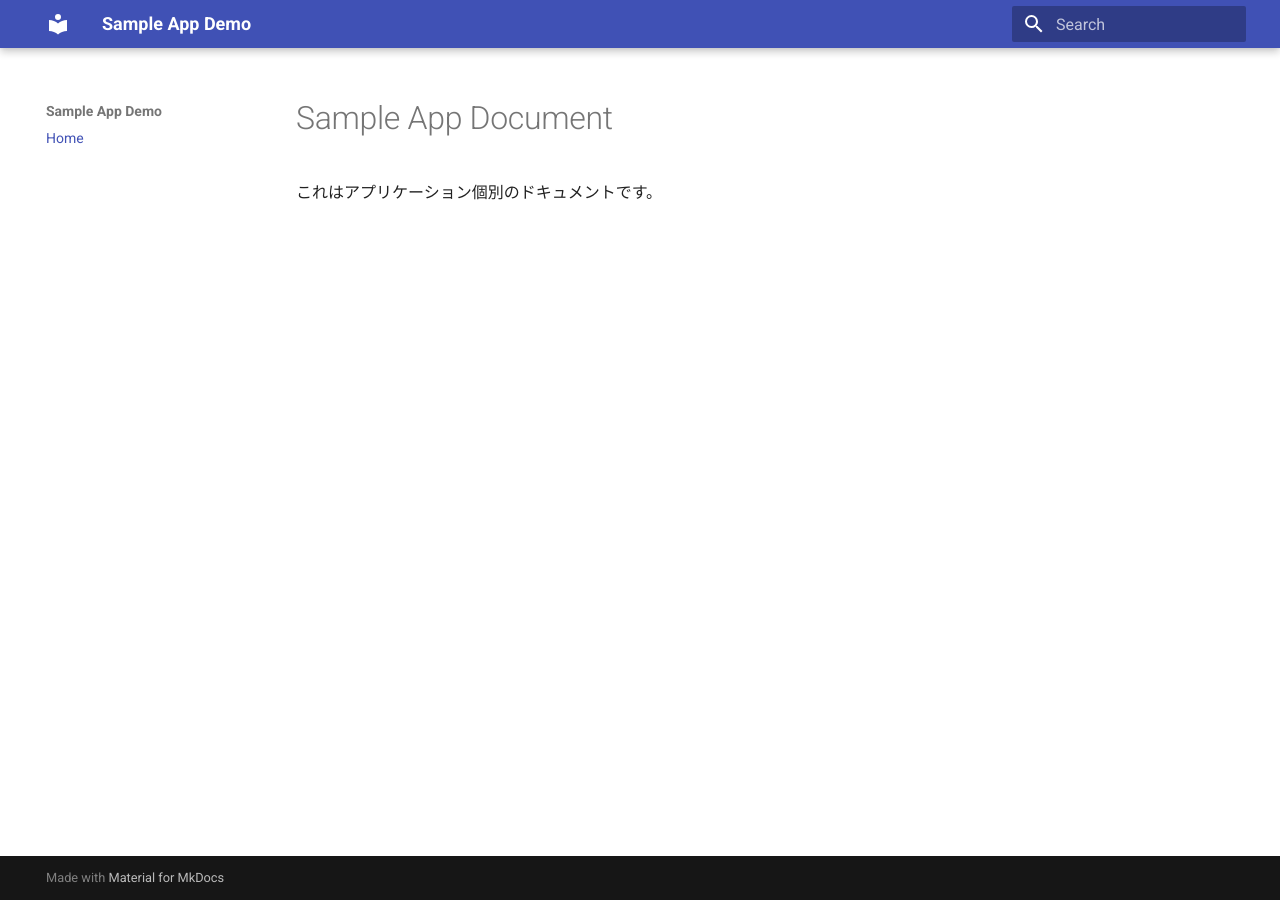
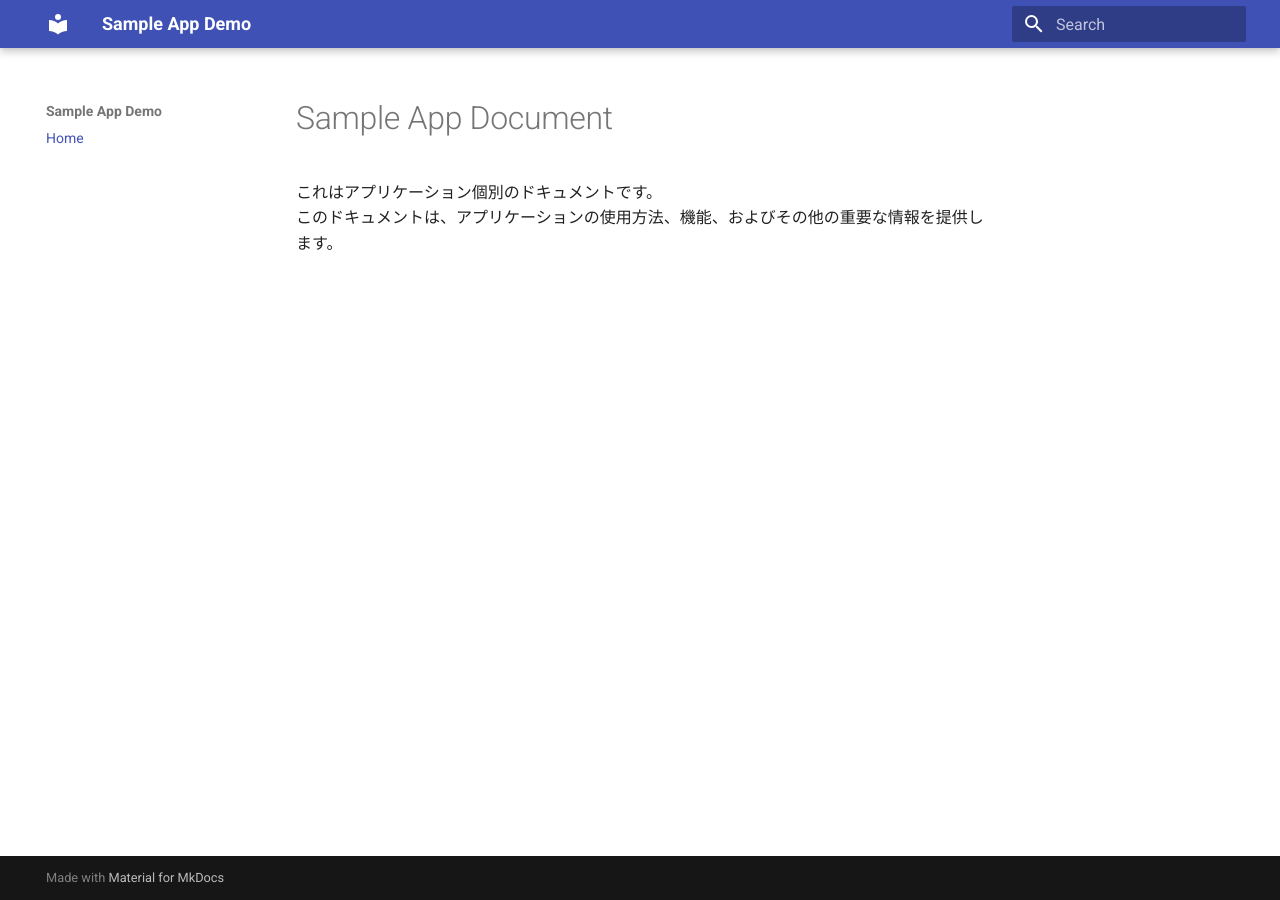
Before and after one commit to tinayla696/sample-app-demo, an MkDocs documentation site: the page built from docs/index.md, in a window 1280 px wide. Built offline with MkDocs 1.6.1 and Material for MkDocs 9.7.7, drawn with Linux system fonts in a browser that asks for light colours.

Commit message:
デモ実行

```diff
--- a/docs/index.md
+++ b/docs/index.md
@@ -1,2 +1,4 @@
 # Sample App Document
+
 これはアプリケーション個別のドキュメントです。
+このドキュメントは、アプリケーションの使用方法、機能、およびその他の重要な情報を提供します。
```
